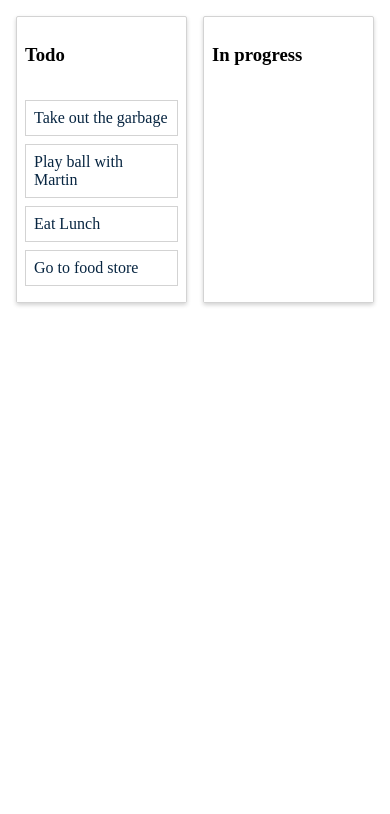
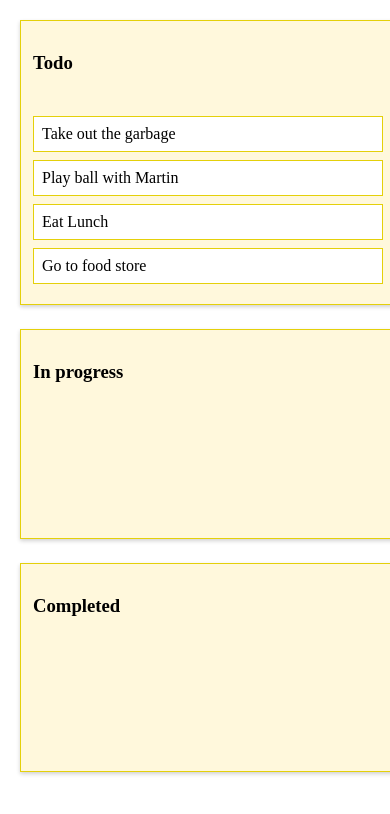
Before and after one commit to Kurt68/drag-drop, a React (Vite) app: page / in a window 390 px wide. Shown: the top 814 px of the page. Built offline with nearby package versions, Linux system fonts and the light colour scheme.

Commit message:
Final 3 column task drag/drop

```diff
--- a/src/App.jsx
+++ b/src/App.jsx
@@ -3,14 +3,22 @@ import { Column } from './Column.jsx'
 import { DragDropContext, Droppable } from '@hello-pangea/dnd'
 import { useState } from 'react'
 import styled from 'styled-components'
+import useMediaQuery from '../util/useMediaQuery.js'
 
 const Container = styled.div`
   display: flex;
   justify-content: center;
+
+  @media screen and (max-width: 768px) {
+    display: flex;
+    flex-direction: column;
+  }
 `
 
 function App() {
   const [state, setState] = useState(initialData)
+
+  const isActive = useMediaQuery('(max-width: 768px)')
 
   let onDragEnd = {}
 
@@ -112,7 +120,11 @@ function App() {
 
   return (
     <DragDropContext onDragEnd={onDragEnd}>
-      <Droppable droppableId="all-columns" direction="horizontal" type="column">
+      <Droppable
+        droppableId="all-columns"
+        direction={isActive ? 'vertical' : 'horizontal'}
+        type="column"
+      >
         {(provided) => (
           <Container {...provided.droppableProps} ref={provided.innerRef}>
             {state.columnOrder.map((columnId, index) => {
--- a/src/Column.jsx
+++ b/src/Column.jsx
@@ -1,28 +1,26 @@
 import styled from 'styled-components'
 import { Task } from './Task'
 import { Droppable, Draggable } from '@hello-pangea/dnd'
-import React from 'react'
 
 const Container = styled.div`
-  margin: 8px;
-  border: 1px solid lightgrey;
-  width: 220px;
-  border-radius: 2px;
-
+  margin: 12px;
+  border: 1px solid #E4D00A;
+  width:100%;
   display: flex;
   flex-direction: column;
   cursor: grab;
-  background: white;
+  background: rgb(255, 248, 220);
   box-shadow: rgba(0, 0, 0, 0.18) 0px 2px 4px;
 `
 const Title = styled.h3`
-  padding: 8px;
+  padding: 12px;
+  color: black;
 `
 const TaskList = styled.div`
-  padding: 8px;
+  padding: 12px;
   transition: background-color 0.5s ease;
   background-color: ${(props) =>
-    props.$isDraggingOver ? 'lightgrey' : 'inherit'};
+    props.$isDraggingOver ? '#F3E5AB' : 'inherit'};
   flex-grow: 1;
   min-height: 100px;
 `
--- a/src/Task.jsx
+++ b/src/Task.jsx
@@ -2,12 +2,12 @@ import styled from 'styled-components'
 import { Draggable } from '@hello-pangea/dnd'
 
 const Container = styled.div`
-  border: 1px solid lightgrey;
+  border: 1px solid #e4d00a;
   padding: 8px;
   margin-bottom: 8px;
 
-  background-color: ${(props) => (props.$isDragging ? '#072541' : 'white')};
-  color: ${(props) => (props.$isDragging ? 'white' : '#072541')};
+  background-color: ${(props) => (props.$isDragging ? '#FFFFE0' : 'white')};
+  color: ${(props) => (props.$isDragging ? 'black' : 'black')};
 
   cursor: grab;
 `
--- a/src/initial-data.js
+++ b/src/initial-data.js
@@ -15,10 +15,16 @@ const initialData = {
       id: 'column-2',
       title: 'In progress',
       taskIds: [],
-    }
+    },
+    'column-3': {
+      id: 'column-3',
+      title: 'Completed',
+      taskIds: [],
+    },
+
   },
   // Facilitate reordering of the columns
-  columnOrder: ['column-1', 'column-2'],
+  columnOrder: ['column-1', 'column-2', 'column-3'],
 }
 
 export default initialData
--- /dev/null
+++ b/util/useMediaQuery.js
@@ -0,0 +1,19 @@
+import { useEffect, useState } from 'react'
+
+/**
+ * Custom hook that tells you whether a given media query is active.
+ *
+ * Inspired by https://usehooks.com/useMedia/
+ * https://gist.github.com/gragland/ed8cac563f5df71d78f4a1fefa8c5633
+ */
+export default function useMediaQuery(query) {
+  const [matches, setMatches] = useState(false)
+  useEffect(() => {
+    const mediaQuery = window.matchMedia(query)
+    setMatches(mediaQuery.matches)
+    const handler = (event) => setMatches(event.matches)
+    mediaQuery.addEventListener('change', handler)
+    return () => mediaQuery.removeEventListener('change', handler)
+  }, [query])
+  return matches
+}
```
